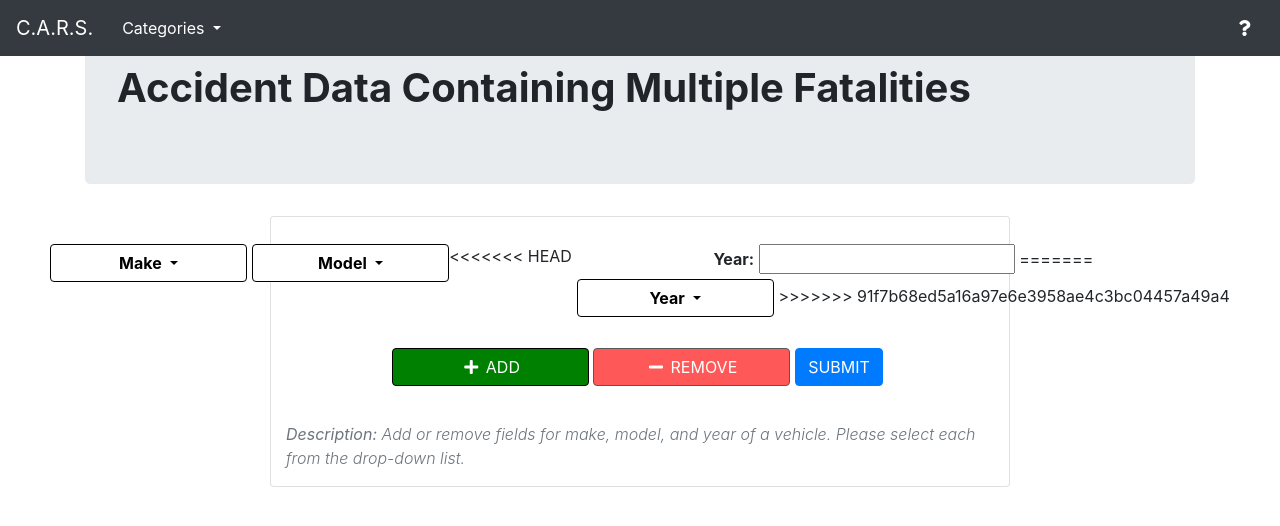
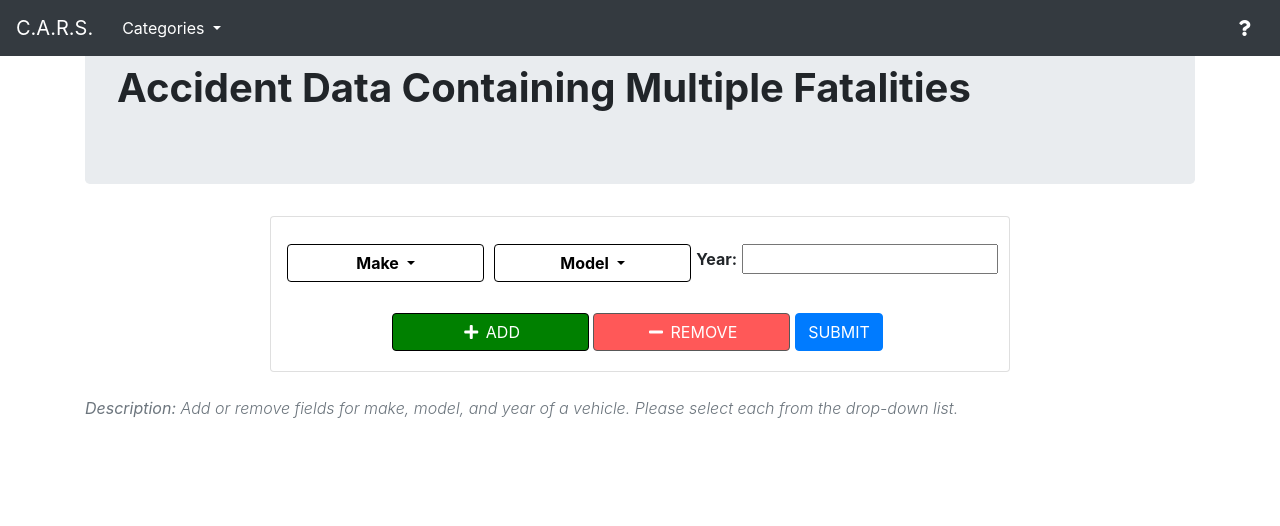
Before and after one commit to Marcoror150/MSCS-Project, a Flask app: page /multiple_fatalities in a window 1280 px wide. Shown: the top 526 px of the page. Run offline with Flask 2, Linux system fonts and the light colour scheme; some libraries are stand-ins or nearby versions.

Commit message:
Removing head, fixing quote err

```diff
--- a/app/templates/multiple_fatalities.html
+++ b/app/templates/multiple_fatalities.html
@@ -69,14 +69,13 @@
                                 <div class="dropdown-menu" aria-labelledby="dropdownMenuButton">
                                 </div>
                             </div>
-                            <div class="dropdown style="margin: 0px 5px;"">
+                            <div class="dropdown" style="margin: 0px 5px;">
                                 <button class="btn btn-default dropdown-toggle" type="button" id="dropdownMenuButton" data-toggle="dropdown" aria-haspopup="true" aria-expanded="false">
                                     <b>Model</b>
                                 </button>
                                 <div class="dropdown-menu" aria-labelledby="dropdownMenuButton">
                                 </div>
                             </div>
-<<<<<<< HEAD
                             <div class="dropdown">
                                 <label for="year"><b>Year:</b></label>
                                 <input list="years" name="year">
@@ -176,14 +175,6 @@
                                     <option value="2015">
                                     <option value="2016">
                                 </datalist>
-=======
-                            <div class="dropdown" style="margin: 0px 5px;">
-                                <button class="btn btn-default dropdown-toggle" type="button" id="dropdownMenuButton" data-toggle="dropdown" aria-haspopup="true" aria-expanded="false">
-                                    <b>Year</b>
-                                </button>
-                                <div class="dropdown-menu" aria-labelledby="dropdownMenuButton">
-                                </div>
->>>>>>> 91f7b68ed5a16a97e6e3958ae4c3bc04457a49a4
                             </div>
                         </div>
                     </div>
```
